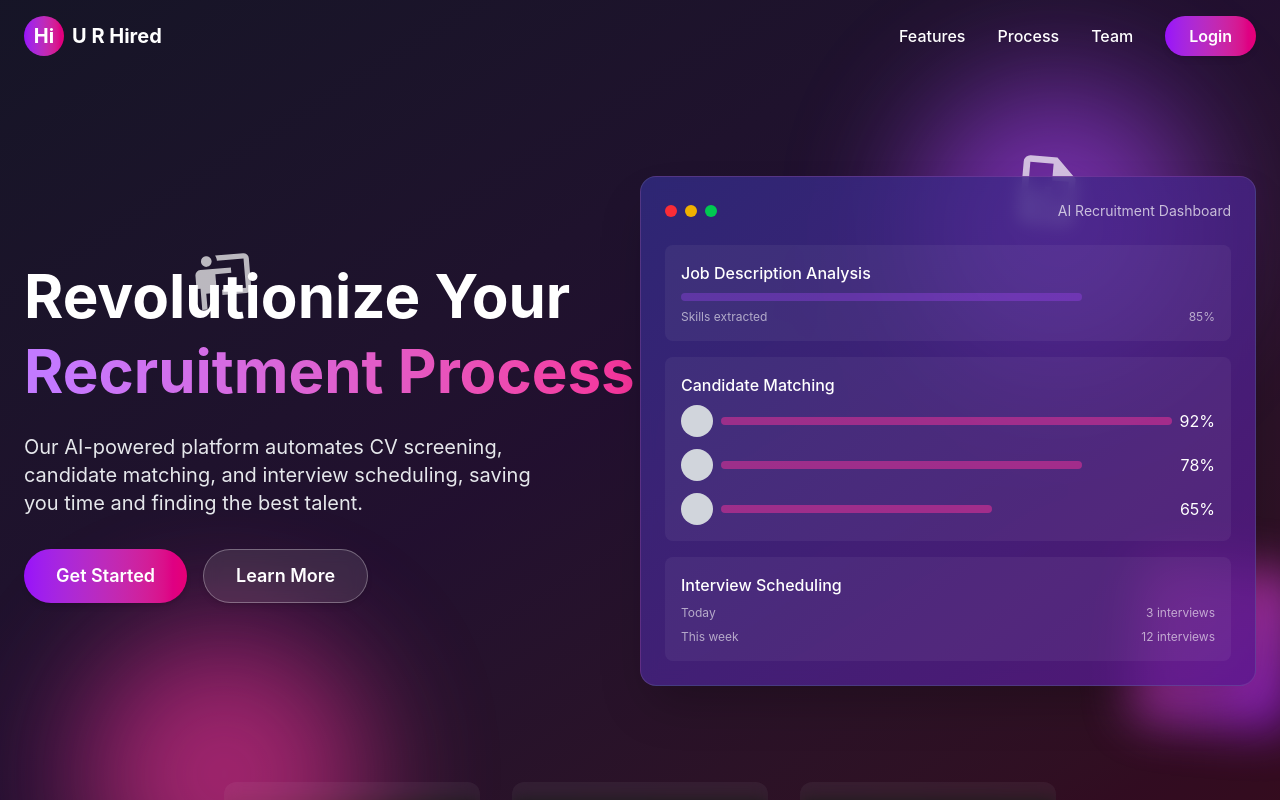
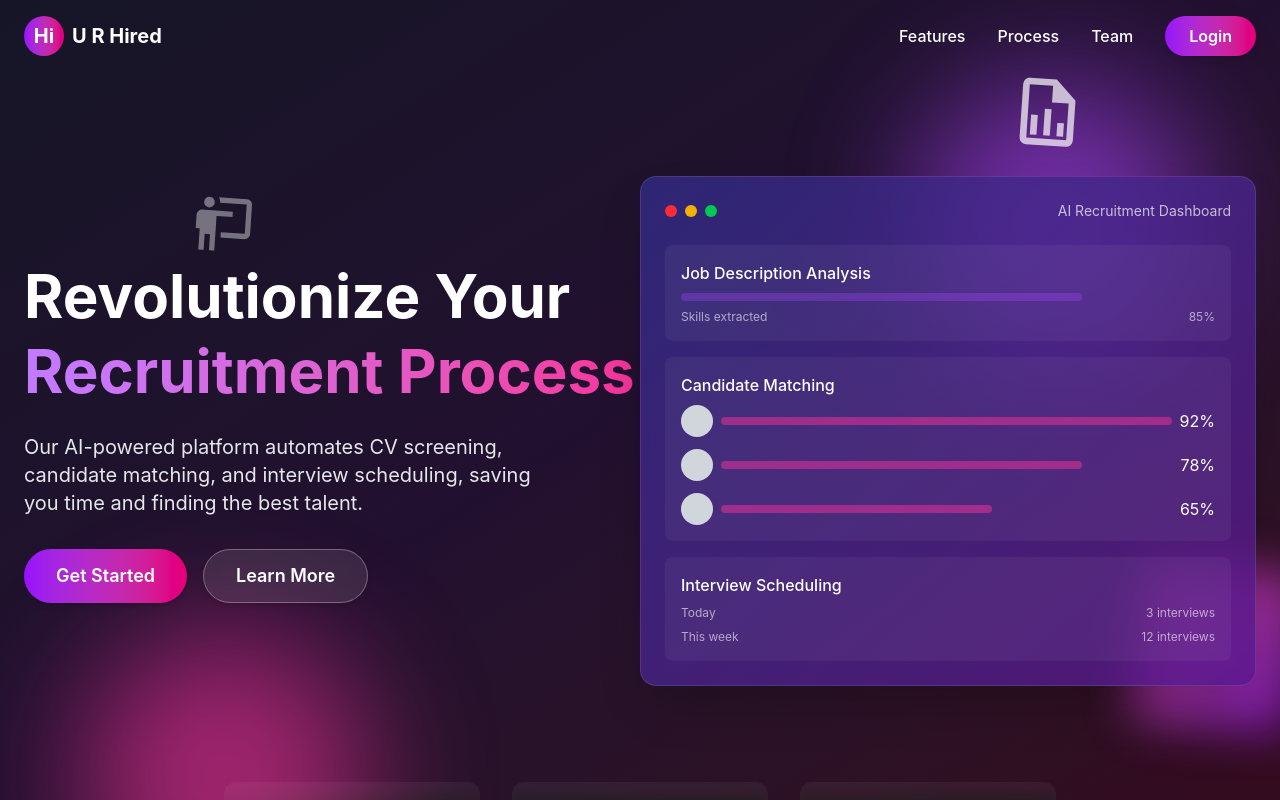
Before and after one commit to techieRahul17/URHired, a React (Vite) app in the folder frontend/: page / in a window 1280 px wide. Shown: the top 800 px of the page. Built offline with nearby package versions, Linux system fonts and the light colour scheme.

Commit message:
decrease the opacity of animation

```diff
--- a/frontend/src/components/HeroSection.jsx
+++ b/frontend/src/components/HeroSection.jsx
@@ -28,9 +28,10 @@ const HeroSection = () => {
                 transition={{
                     repeat: Infinity,
                     duration: 5,
-                    ease: "easeInOut"
+                    ease: "easeInOut",
+                    delay:1
                 }}
-                className="absolute top-40 right-[15%] w-20 h-20 opacity-70"
+                className="absolute top-20 right-[15%] w-20 h-20 opacity-70"
             >
                 <svg viewBox="0 0 24 24" fill="white" className="w-full h-full">
                     <path d="M14,2H6A2,2 0 0,0 4,4V20A2,2 0 0,0 6,22H18A2,2 0 0,0 20,20V8L14,2M18,20H6V4H13V9H18V20M9,13V19H7V13H9M15,15V19H17V15H15M11,11V19H13V11H11Z" />
@@ -39,16 +40,17 @@ const HeroSection = () => {
 
             <motion.div
                 animate={{
-                    y: [0, 10, 0],
-                    rotate: [0, -5, 0]
+                    y: [0, -10, 0],
+                    rotate: [0, 5, 0]
                 }}
                 transition={{
                     repeat: Infinity,
                     duration: 4,
                     ease: "easeInOut",
-                    delay: 1
+
+
                 }}
-                className="absolute top-60 left-[15%] w-16 h-16 opacity-70"
+                className="absolute top-50 left-[15%] w-16 h-16 opacity-40"
             >
                 <svg viewBox="0 0 24 24" fill="white" className="w-full h-full">
                     <path d="M20,17A2,2 0 0,0 22,15V4A2,2 0 0,0 20,2H9.46C9.81,2.61 10,3.3 10,4H20V15H11V17M15,7V9H9V22H7V16H5V22H3V14H1.5V9A2,2 0 0,1 3.5,7H15M8,4A2,2 0 0,1 6,6A2,2 0 0,1 4,4A2,2 0 0,1 6,2A2,2 0 0,1 8,4Z" />
```
